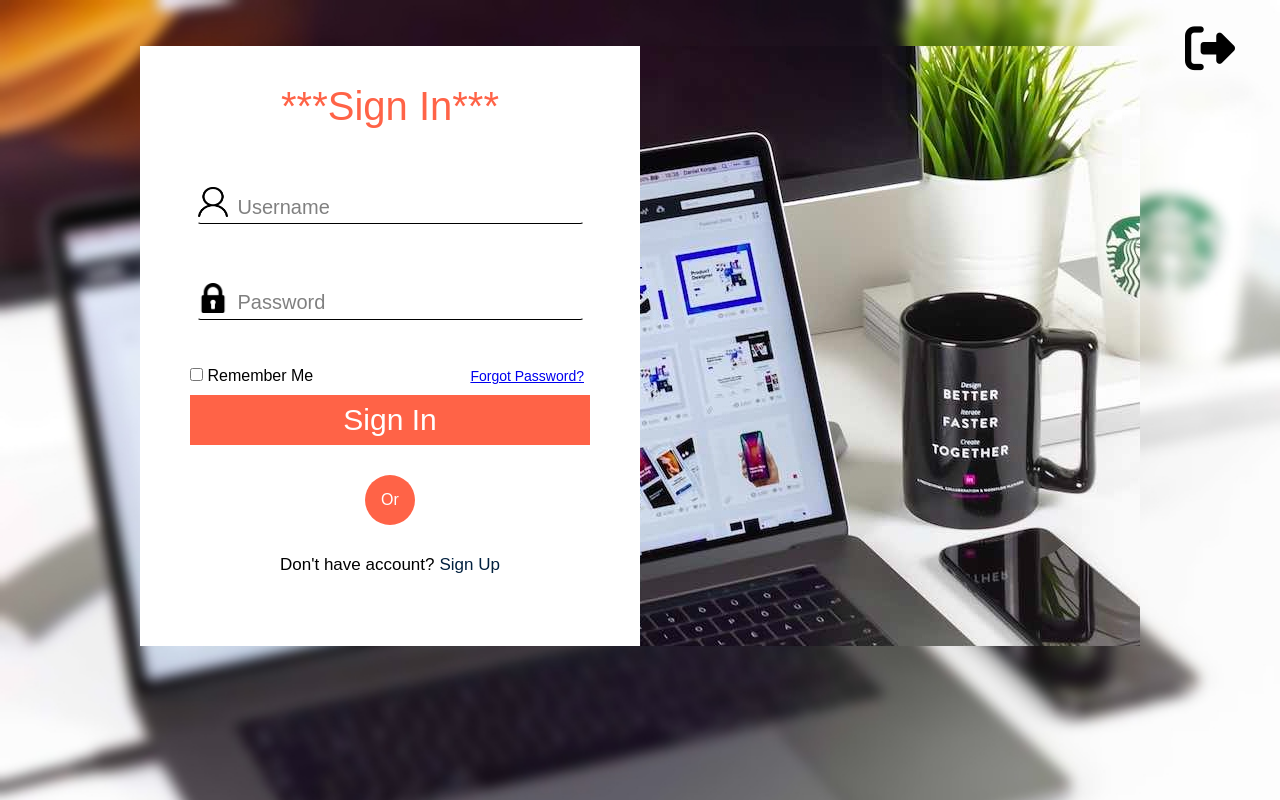
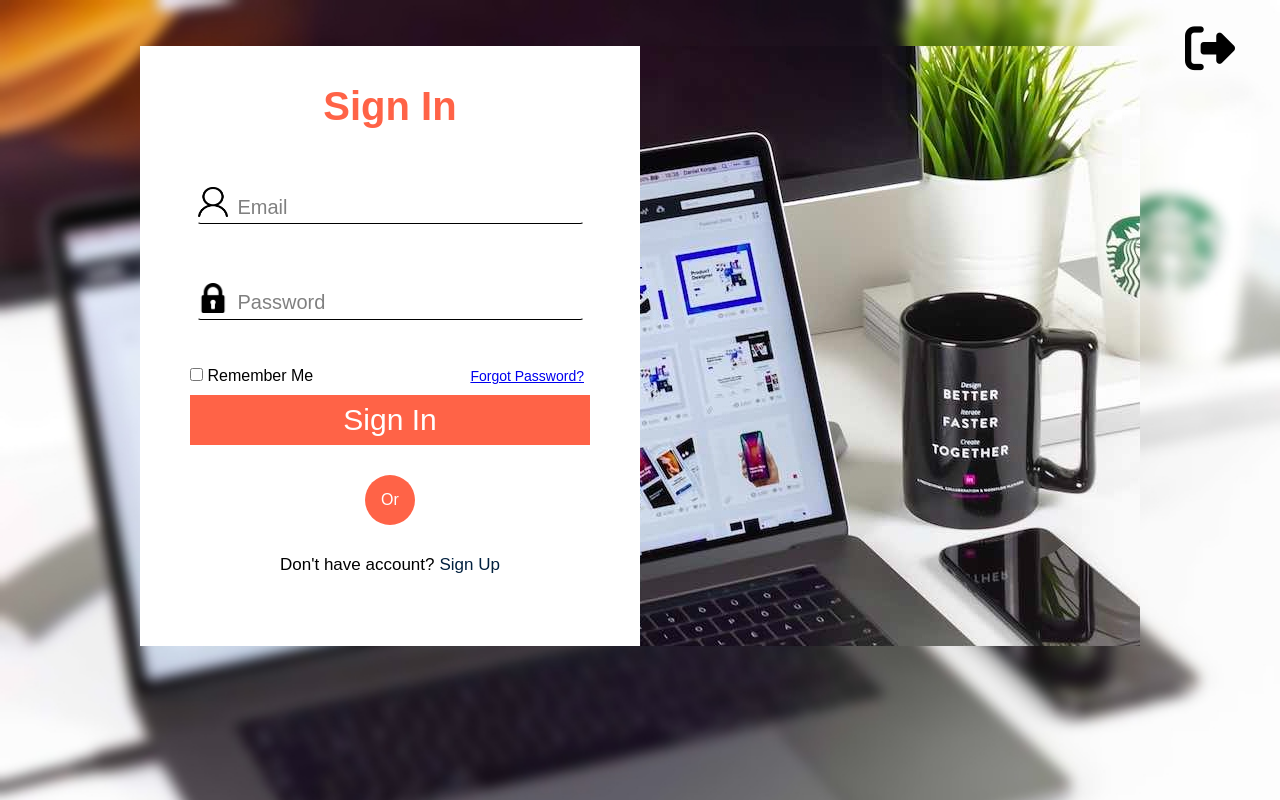
Before and after one commit to chenjiinguyen/Final-Project-WA02, a plain HTML site: page signin.html in a window 1280 px wide. Drawn offline with Linux system fonts and the light colour scheme.

Commit message:
Update SignIn and SignUp #2

```diff
--- a/signin.html
+++ b/signin.html
@@ -24,8 +24,8 @@
         <div class="logintask">
             <div
                 style="width: 100%;height: 49%;display: flex;align-items: center;justify-content: center;flex-wrap: wrap;">
-                <p style="font-size: 40px;margin: 0px;color: tomato;">***Sign In***</p>
-                <input placeholder="Username" class="user1" type="text" id="Username">
+                <h1 style="font-size: 40px;margin: 0px;color: tomato;">Sign In</h1>
+                <input placeholder="Email" class="user1" type="text" id="Username">
 
                 <input placeholder="Password" class="password1" type="password" id="Password">
             </div>
```
Also changed, not shown: signup.html (+2 -2 lines).
